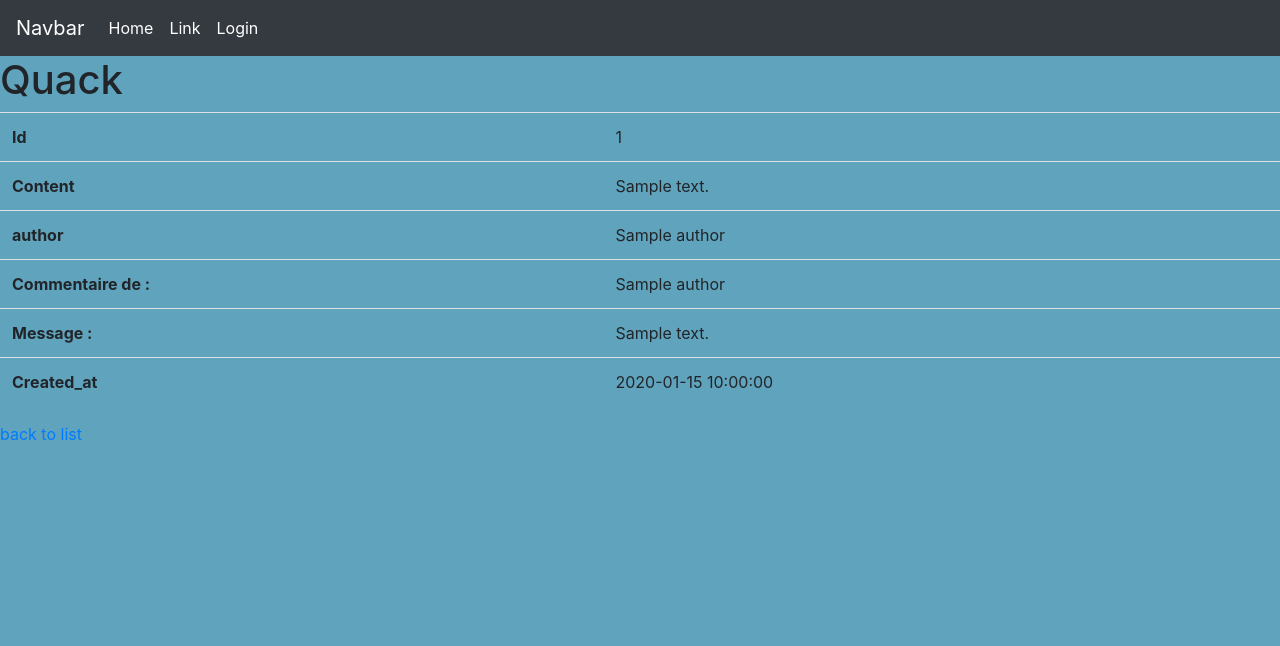
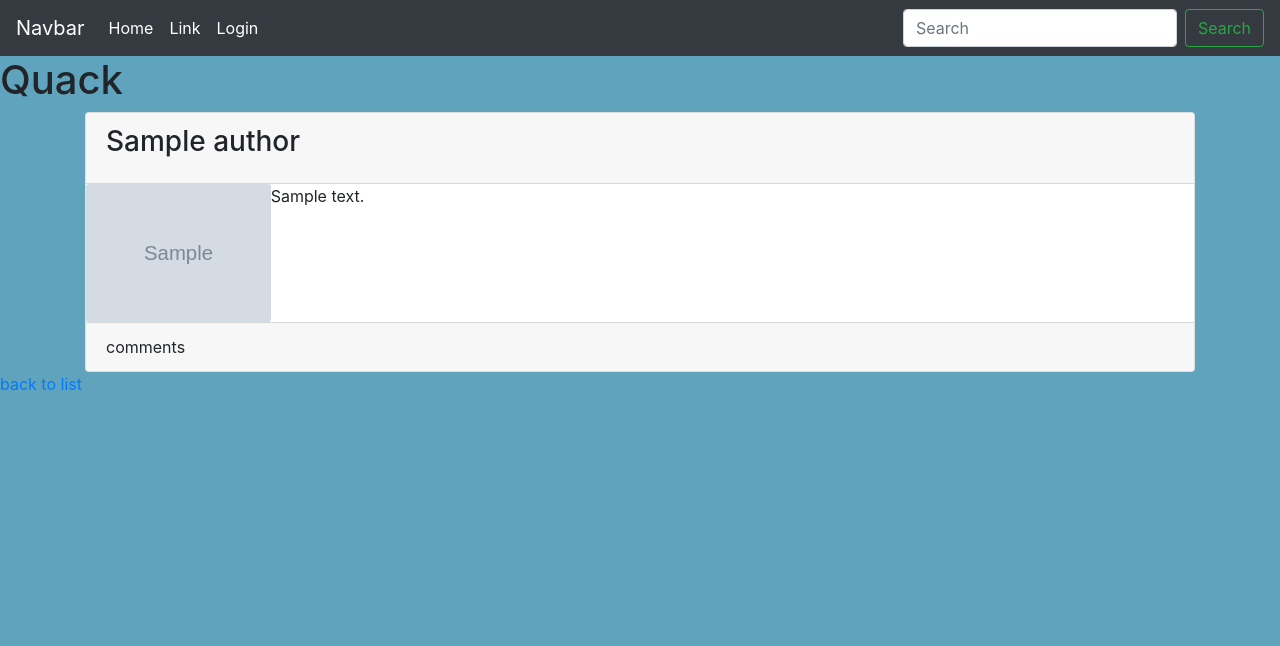
Before and after one commit to kevinceriati/QuackNet, a Symfony app: template templates/quack/show.html.twig in a window 1280 px wide. Shown: the top 646 px of the page. Run offline with Twig, Linux system fonts and the light colour scheme; the template is opened without the code that fills it: most values are stand-ins (such as "Sample title", 1, 10 or a date in 2020); grey boxes marked "Sample" are stand-in pictures; some libraries are stand-ins or nearby versions.

Commit message:
fin étape 5: recherche Quack par duckname en full text

```diff
--- a/src/Repository/DucksRepository.php
+++ b/src/Repository/DucksRepository.php
@@ -29,6 +29,8 @@ class DucksRepository extends ServiceEntityRepository implements UserLoaderInter
             ->getOneOrNullResult();
     }
 
+
+
     // /**
     //  * @return Ducks[] Returns an array of Ducks objects
     //  */
--- a/templates/base.html.twig
+++ b/templates/base.html.twig
@@ -9,7 +9,8 @@
     <link rel="icon" href="/docs/4.1/assets/img/favicons/favicon.ico">
 
     <title>{% block title %}Top navbar example for Bootstrap{% endblock %}</title>
-    <link rel="stylesheet" href="https://stackpath.bootstrapcdn.com/bootstrap/4.3.1/css/bootstrap.min.css" integrity="sha384-ggOyR0iXCbMQv3Xipma34MD+dH/1fQ784/j6cY/iJTQUOhcWr7x9JvoRxT2MZw1T" crossorigin="anonymous">
+    <link rel="stylesheet" href="https://stackpath.bootstrapcdn.com/bootstrap/4.3.1/css/bootstrap.min.css"
+          integrity="sha384-ggOyR0iXCbMQv3Xipma34MD+dH/1fQ784/j6cY/iJTQUOhcWr7x9JvoRxT2MZw1T" crossorigin="anonymous">
     <link rel="stylesheet" href="https://use.fontawesome.com/releases/v5.6.1/css/all.css"
           integrity="sha384-gfdkjb5BdAXd+lj+gudLWI+BXq4IuLW5IT+brZEZsLFm++aCMlF1V92rMkPaX4PP">
     <link rel="stylesheet" href="/quack.css"
@@ -42,12 +43,15 @@
             </li>
 
             {% if is_granted('ROLE_ADMIN') %}
-            <li class="nav-item active">
-                <a class="nav-link" href="{{ path('comment') }}">Modération</a>
-            </li>
+                <li class="nav-item active">
+                    <a class="nav-link" href="{{ path('comment') }}">Modération</a>
+                </li>
             {% endif %}
-
         </ul>
+        <form method="get" action="{{ path('quack_resultat') }}" class="form-inline my-2 my-lg-0">
+            <input class="form-control mr-sm-2" type="text" name="duckname" placeholder="Search">
+            <button class="btn btn-outline-success my-2 my-sm-0" type="submit">Search</button>
+        </form>
     </div>
 </nav>
 
@@ -66,9 +70,15 @@
         <span class="text-white"><strong>Ceci est un site de Canard !</strong></span>
     </div>
 </footer>
-<script src="https://code.jquery.com/jquery-3.3.1.slim.min.js" integrity="sha384-q8i/X+965DzO0rT7abK41JStQIAqVgRVzpbzo5smXKp4YfRvH+8abtTE1Pi6jizo" crossorigin="anonymous"></script>
-<script src="https://cdnjs.cloudflare.com/ajax/libs/popper.js/1.14.7/umd/popper.min.js" integrity="sha384-UO2eT0CpHqdSJQ6hJty5KVphtPhzWj9WO1clHTMGa3JDZwrnQq4sF86dIHNDz0W1" crossorigin="anonymous"></script>
-<script src="https://stackpath.bootstrapcdn.com/bootstrap/4.3.1/js/bootstrap.min.js" integrity="sha384-JjSmVgyd0p3pXB1rRibZUAYoIIy6OrQ6VrjIEaFf/nJGzIxFDsf4x0xIM+B07jRM" crossorigin="anonymous"></script>
+<script src="https://code.jquery.com/jquery-3.3.1.slim.min.js"
+        integrity="sha384-q8i/X+965DzO0rT7abK41JStQIAqVgRVzpbzo5smXKp4YfRvH+8abtTE1Pi6jizo"
+        crossorigin="anonymous"></script>
+<script src="https://cdnjs.cloudflare.com/ajax/libs/popper.js/1.14.7/umd/popper.min.js"
+        integrity="sha384-UO2eT0CpHqdSJQ6hJty5KVphtPhzWj9WO1clHTMGa3JDZwrnQq4sF86dIHNDz0W1"
+        crossorigin="anonymous"></script>
+<script src="https://stackpath.bootstrapcdn.com/bootstrap/4.3.1/js/bootstrap.min.js"
+        integrity="sha384-JjSmVgyd0p3pXB1rRibZUAYoIIy6OrQ6VrjIEaFf/nJGzIxFDsf4x0xIM+B07jRM"
+        crossorigin="anonymous"></script>
 {% block javascripts %}
 
 
--- a/templates/quack/show.html.twig
+++ b/templates/quack/show.html.twig
@@ -3,73 +3,98 @@
 {% block title %}Quack{% endblock %}
 
 {% block body %}
+
+    {#{% for quack in quacks %}#}
+
     <h1>Quack</h1>
+    <div class="container">
+        <div class="card">
+            <div class="card-header">
+                <div class="card-title">
+                    <h3>{{ quack.author.duckname }}</h3>
+                </div>
+            </div>
+            <div class="body row no-gutters">
+                <div class="col-md-2">
+                    <img class="card-img" src="{{ asset(quack.picture) }}" alt="">
+                </div>
+                <div class="col-md-10">
+                    <p class="card-text">{{ quack.content }}</p>
+                </div>
+            </div>
+            <div class="card-footer">
+                comments
+            </div>
+        </div>
+    </div>
 
-    <table class="table">
-        <tbody>
-        <tr>
-            <th>Id</th>
-            <td>{{ quack.id }}</td>
-        </tr>
-        <tr>
-            <th>Content</th>
-            <td>{{ quack.content }}</td>
-        </tr>
-        <tr>
-            <th>author</th>
-            <td>{{ quack.author.duckname }}</td>
-        </tr>
-        {% for comment in quack.comments %}
-            <tr>
-                <th>Commentaire de :</th>
-                <td>{{ comment.author.duckname }}</td>
-            </tr>
+    {#{% endfor %}#}
+
+    {#<table class="table">#}
+        {#<tbody>#}
+        {#<tr>#}
+            {#<th>Id</th>#}
+            {#<td>{{ quack.id }}</td>#}
+        {#</tr>#}
+        {#<tr>#}
+            {#<th>Content</th>#}
+            {#<td>{{ quack.content }}</td>#}
+        {#</tr>#}
+        {#<tr>#}
+            {#<th>author</th>#}
+            {#<td>{{ quack.author.duckname }}</td>#}
+        {#</tr>#}
+        {#{% for comment in quack.comments %}#}
+            {#<tr>#}
+                {#<th>Commentaire de :</th>#}
+                {#<td>{{ comment.author.duckname }}</td>#}
+            {#</tr>#}
 
 
-            {% if is_granted('edit', comment) %}
-                <a class="btn btn-primary ml-auto" data-toggle="modal" data-target="#currentCom{{ quack.id }}">edit
-                    commentaire</a>
-            {% endif %}
-            <!-- Button trigger modal -->
+            {#{% if is_granted('edit', comment) %}#}
+                {#<a class="btn btn-primary ml-auto" data-toggle="modal" data-target="#currentCom{{ quack.id }}">edit#}
+                    {#commentaire</a>#}
+            {#{% endif %}#}
+            {#<!-- Button trigger modal -->#}
 
-            <!-- Modal -->
-            <div class="modal fade" id="currentCom{{ quack.id }}" tabindex="-1" role="dialog"
-                 aria-labelledby="exampleModalCenterTitle" aria-hidden="true">
-                <div class="modal-dialog modal-dialog-centered" role="document">
-                    <div class="modal-content">
-                        <div class="modal-header">
-                            <h5 class="modal-title" id="exampleModalLongTitle">Commentaire</h5>
-                            <button type="button" class="close" data-dismiss="modal"
-                                    aria-label="Close">
-                                <span aria-hidden="true">&times;</span>
-                            </button>
-                        </div>
-                        <div class="modal-footer">
-                            <button type="button" class="btn btn-secondary"
-                                    data-dismiss="modal">Close
-                            </button>
-                        </div>
-                    </div>
-                </div>
-            </div>
+            {#<!-- Modal -->#}
+            {#<div class="modal fade" id="currentCom{{ quack.id }}" tabindex="-1" role="dialog"#}
+                 {#aria-labelledby="exampleModalCenterTitle" aria-hidden="true">#}
+                {#<div class="modal-dialog modal-dialog-centered" role="document">#}
+                    {#<div class="modal-content">#}
+                        {#<div class="modal-header">#}
+                            {#<h5 class="modal-title" id="exampleModalLongTitle">Commentaire</h5>#}
+                            {#<button type="button" class="close" data-dismiss="modal"#}
+                                    {#aria-label="Close">#}
+                                {#<span aria-hidden="true">&times;</span>#}
+                            {#</button>#}
+                        {#</div>#}
+                        {#<div class="modal-footer">#}
+                            {#<button type="button" class="btn btn-secondary"#}
+                                    {#data-dismiss="modal">Close#}
+                            {#</button>#}
+                        {#</div>#}
+                    {#</div>#}
+                {#</div>#}
+            {#</div>#}
 
 
-            <tr>
-                <th>Message :</th>
-                <td>{{ comment.content }}</td>
-                {% if is_granted('ROLE_ADMIN') %}
-                <td>
-                    </td>
-                {% endif %}
-            </tr>
-        {% endfor %}
+            {#<tr>#}
+                {#<th>Message :</th>#}
+                {#<td>{{ comment.content }}</td>#}
+                {#{% if is_granted('ROLE_ADMIN') %}#}
+                {#<td>#}
+                    {#</td>#}
+                {#{% endif %}#}
+            {#</tr>#}
+        {#{% endfor %}#}
 
-        <tr>
-            <th>Created_at</th>
-            <td>{{ quack.createdAt ? quack.createdAt|date('Y-m-d H:i:s') : '' }}</td>
-        </tr>
-        </tbody>
-    </table>
+        {#<tr>#}
+            {#<th>Created_at</th>#}
+            {#<td>{{ quack.createdAt ? quack.createdAt|date('Y-m-d H:i:s') : '' }}</td>#}
+        {#</tr>#}
+        {#</tbody>#}
+    {#</table>#}
 
     <a href="{{ path('quack_index') }}">back to list</a><br>
     {% if is_granted('edit', quack) %}
```
Also changed, not shown: src/Controller/QuackController.php (+23 -14 lines), src/Repository/QuackRepository.php (+13 -0 lines), templates/quack/searchResult.html.twig (added, +33 -0 lines), 1 other file.
